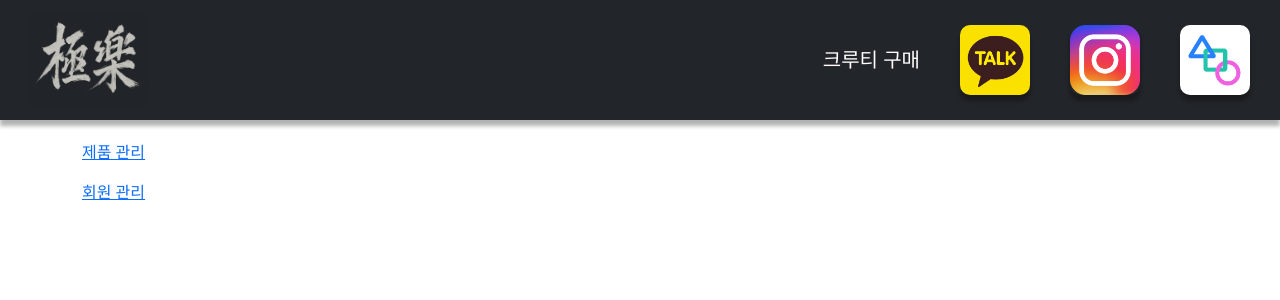
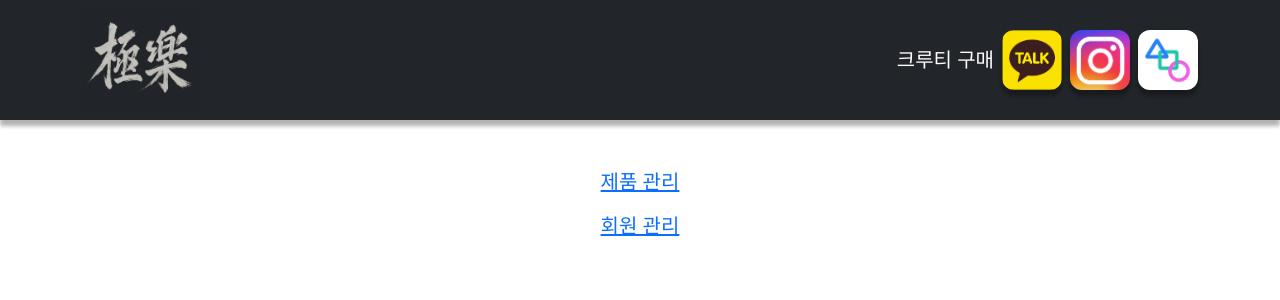
Before and after one commit to Geukrock/react-front-server, a React (Create React App) app: page /admin in a window 1280 px wide. Shown: the top 300 px of the page. Built offline with nearby package versions, Linux system fonts and the light colour scheme.

Commit message:
tailwind로 수정 중

```diff
--- a/package.json
+++ b/package.json
@@ -45,6 +45,9 @@
     "@types/bootstrap": "^5.2.10",
     "@types/react": "^19.1.8",
     "@types/react-dom": "^19.1.6",
+    "autoprefixer": "^10.4.21",
+    "postcss": "^8.5.6",
+    "tailwindcss": "^3.4.17",
     "typescript": "4.9"
   }
 }
--- /dev/null
+++ b/postcss.config.js
@@ -0,0 +1,9 @@
+module.exports = {
+    content: [
+      "./src/**/*.{js,jsx,ts,tsx,css}"
+    ],
+    theme: {
+      extend: {},
+    },
+    plugins: [],
+  }
--- a/public/index.html
+++ b/public/index.html
@@ -2,7 +2,7 @@
 <html lang="ko">
 <head>
   <meta charset="UTF-8" />
-  <!-- <meta name="viewport" content="width=device-width, initial-scale=1" /> -->
+  <meta name="viewport" content="width=device-width, initial-scale=1" />
   <title>극락 크루</title>
 </head>
 <body>
--- a/src/components/Main-top-bar.tsx
+++ b/src/components/Main-top-bar.tsx
@@ -1,49 +1,43 @@
-import React from 'react';
 import { Link } from 'react-router-dom';
-import './main-top-bar.css';
-import 'bootstrap/dist/css/bootstrap.min.css';
+import 'components/main.css';
+// import './main-top-bar.css';
 
 function Header() {
   return (
-    <div className="top-bar">
+    <div className="flex w-full h-[120px] shadow-[0_6px_4px_rgba(0,0,0,0.3)] bg-main-color px-7.5 mb-5 items-center">
+      <div className='container flex justify-between'>
         <Link to="/">
-        <img src="/images/logo/main-logo3.png" className="banner-small" alt="메인 로고" />
+          <img src="/images/logo/main-logo3.png" className="w-[90px] md:w-[120px] h-auto" alt="메인 로고" />
         </Link>
 
-      <div className="top-btn-container">
+        <div className='flex gap-2 md:gap-5 items-center '>
           {/* form 태그 대신 Link로 대체 */}
-        {/* <Link to="/admin" className="top-text-btn">관리자 페이지</Link> */}
-        <Link to="/products" className="top-text-btn">크루티 구매</Link>
-
-        {/* 외부 링크는 버튼 + onClick으로 새창 열기 */}
-        {/* <button
-          className="top-text-btn"
-          onClick={() => window.open('https://docs.google.com/spreadsheets/d/1O0tRuobf80P91Hz_pd3MkhvR1dIzF9Oj8Un0jr3a6Jc/edit?gid=743911786#gid=743911786')}
-        >
-          회원 관리
-        </button> */}
+          <Link to="/products" className="text-white no-underline outline-none bg-transparent text-xl md:text-"
+          >크루티 구매</Link>
 
           <button
             className="top-btn"
             onClick={() => window.open('https://open.kakao.com/o/gZrJzuzg')}
           >
-          <img className="social-image-middle" src="/images/icon/kakaotalk-logo.png" alt="카카오톡" />
+            <img className="h-[50px] md:h-[70px] object-cover" src="/images/icon/kakaotalk-logo.png" alt="카카오톡" />
           </button>
 
           <button
             className="top-btn"
             onClick={() => window.open('https://www.instagram.com/geukrock_crew?igsh=MWgzYXpkaWFjcWxocg%3D%3D&utm_source=qr')}
           >
-          <img className="social-image-small" src="/images/icon/instagram-logo.png" alt="인스타그램" />
+            <img className="h-[40px] md:h-[65px] object-cover" src="/images/icon/instagram-logo.png" alt="인스타그램" />
           </button>
 
           <button
             className="top-btn"
             onClick={() => window.open('https://www.somoim.co.kr/e6104fa4-3080-11ef-9fe1-0a31a2f27e3f1')}
           >
-          <img className="social-image-small" src="/images/icon/somoim-logo.png" alt="소모임" />
+            <img className="h-[40px] md:h-[60px] object-cover" src="/images/icon/somoim-logo.png" alt="소모임" />
           </button>
         </div>
+      </div>
+
     </div>
   );
 }
--- a/src/components/main-top-bar.css
+++ /dev/null
@@ -1,77 +0,0 @@
-.banner-small{
-    width: 120px;
-    height: auto;
-}
-
-.top-bar{
-    width: 100%;
-    height: 120px;
-    box-shadow: 0 6px 4px rgba(0, 0, 0, 0.3);
-    background-color: var(--main-color);
-    display: flex;
-    align-items: center;
-    justify-content: space-between;
-    padding: 0 30px;
-    margin-bottom: 20px;
-}
-
-.top-btn-container{
-    display: flex;
-    align-items: center;
-    gap: 40px;
-}
-
-.top-btn{
-      padding: 0;
-      border: none;
-      outline: none;
-      background: none;
-      display: inline-flex;
-      align-items: center;
-      justify-content: center;
-      min-width: 0;
-      min-height: 0;
-      width: 70px;
-      height: 70px;
-      border-radius: 10px;
-      overflow: hidden;
-      box-shadow: 0 6px 4px rgba(0, 0, 0, 0.3);
-}
-.top-text-btn{
-    color: var(--white-color);
-    text-decoration: none;
-    border: none;
-    outline: none;
-    background: none;
-    font-size: 20px;
-}
-
-.top-text-btn:hover{
-    color: var(--hover-color);
-}
-
-.social-image-small{
-    width: 70px;
-    height: auto;
-}
-.social-image-middle{
-    width: 85px;
-    height: auto;
-}
-
-.carousel-image{
-    width: 100%;
-    height: auto;
-}
-
-.container-xs{
-    width: 500px;
-    margin: 0 auto;
-    margin-bottom: 100px;
-}
-
-:root{
-    --main-color:               #222529;
-    --white-color:              #fff;
-    --hover-color:              #52987f;
-}
--- /dev/null
+++ b/src/components/main.css
@@ -0,0 +1,16 @@
+@import 'tailwindcss/base';
+@import 'tailwindcss/components';
+@import 'tailwindcss/utilities';
+
+.top-btn{
+    @apply
+    flex
+    items-center
+    justify-center
+    w-[40px] md:w-[60px]
+    h-[40px] md:h-[60px]
+    rounded-xl
+    overflow-hidden
+    shadow-[0_6px_4px_rgba(0,0,0,0.3)]
+    outline-none;
+}
--- a/src/pages/admin/AdminList.tsx
+++ b/src/pages/admin/AdminList.tsx
@@ -1,11 +1,8 @@
-import 'bootstrap/dist/css/bootstrap.min.css';
-import 'bootstrap/dist/js/bootstrap.bundle.min.js';
-
 function List() {
     return (
-        <div className="container d-flex flex-column gap-3">
-            <a href="/admin/products">제품 관리</a>
-            <a href="/admin/members">회원 관리</a>
+        <div className="container d-flex flex-column gap-3 text-center">
+            <a className="text-xl" href="/admin/products">제품 관리</a>
+            <a className="text-xl" href="/admin/members">회원 관리</a>
         </div>
     );
 }
--- a/src/pages/admin/AdminMemberList.tsx
+++ b/src/pages/admin/AdminMemberList.tsx
@@ -29,11 +29,14 @@ function AdminMemberList() {
                 return diffDays > 30;
             }
         })
-        : members.sort((a,b) => b.joinCount - a.joinCount);
+        : members.sort((a, b) => b.joinCount - a.joinCount);
 
     return (
         <>
             <div className="container">
+                <header className="text-center">
+                    <h1 className="mb-5">회원관리 페이지</h1>
+                </header>
 
                 {/* 탭 버튼 */}
                 <ul className="nav nav-tabs mb-3">
@@ -56,16 +59,16 @@ function AdminMemberList() {
                 </ul>
 
                 <div className='text-center'>
-                    <p>매일 23:55분에 갱신됨</p>
+                    <p>10분 주기로 갱신</p>
                 </div>
-                <div className="d-flex justify-content-end mb-3">
+                {/* <div className="d-flex justify-content-end mb-3">
                     <button
                         className="btn btn-primary"
                         onClick={syncMembers}
                     >
                         맴버 업데이트
                     </button>
-                </div>
+                </div> */}
 
                 {/* 멤버 리스트 */}
                 <div>
--- a/src/pages/product/ProductDetailPage.tsx
+++ b/src/pages/product/ProductDetailPage.tsx
@@ -2,8 +2,6 @@
 import React, { useEffect } from "react";
 import { useParams } from "react-router-dom";
 import { useProduct } from "hooks/useProduct";
-import 'bootstrap/dist/css/bootstrap.min.css';
-import 'bootstrap/dist/js/bootstrap.bundle.min.js';
 import './productDetailPage.css';
 
 
@@ -29,7 +27,7 @@ function ProductDetailPage() {
   if (!productDetail) return <p>상품 불러오는 중</p>;
 
   return (
-    <div className="container-fluid py-5">
+    <div className="container">
       <button
         className="btn btn-dark fixed-button shadow"
         onClick={openGoogleForm}
@@ -39,17 +37,18 @@ function ProductDetailPage() {
 
       {/* 제품 썸네일 및 정보 */}
       <div className="row justify-content-center">
-        <div className="col-md-5">
+        <div className="col-md-5 mb-3">
           <img
+            className="rounded h-[400px] object-cover"
             src={`${process.env.REACT_APP_API_URL}/images/${productDetail.thumbnailUrl}`}
             alt={productDetail.name}
-            className="img-fluid rounded"
-            style={{ maxHeight: "600px", objectFit: "cover" }}
           />
         </div>
         <div className="col-md-5">
-          <h2>{productDetail.name}</h2>
-          <h4 className="text-muted mt-2">
+          <h2 className="text-2xl md:text-2xl">
+            {productDetail.name}
+          </h2>
+          <h4 className="text-muted mt-2 text-base md:text-lg">
             가격: {productDetail.price.toLocaleString()}원
           </h4>
           <div className="mt-3">
--- /dev/null
+++ b/tailwind.config.js
@@ -0,0 +1,15 @@
+/** @type {import('tailwindcss').Config} */
+module.exports = {
+  content: [
+    "./src/**/*.{js,jsx,ts,tsx}"
+  ],
+  theme: {
+    extend: {
+      colors: {
+        'main-color': '#222529',          // 흰색 (만약 CSS 변수랑 다르면 여기서 커스텀)
+        // 필요한 컬러 더 추가 가능
+      },
+    },
+  },
+  plugins: [],
+}
```
Also changed, not shown: 1 other file (tests, documents, lock files or other folders). Lines whose indentation alone changed are shown as unchanged.
